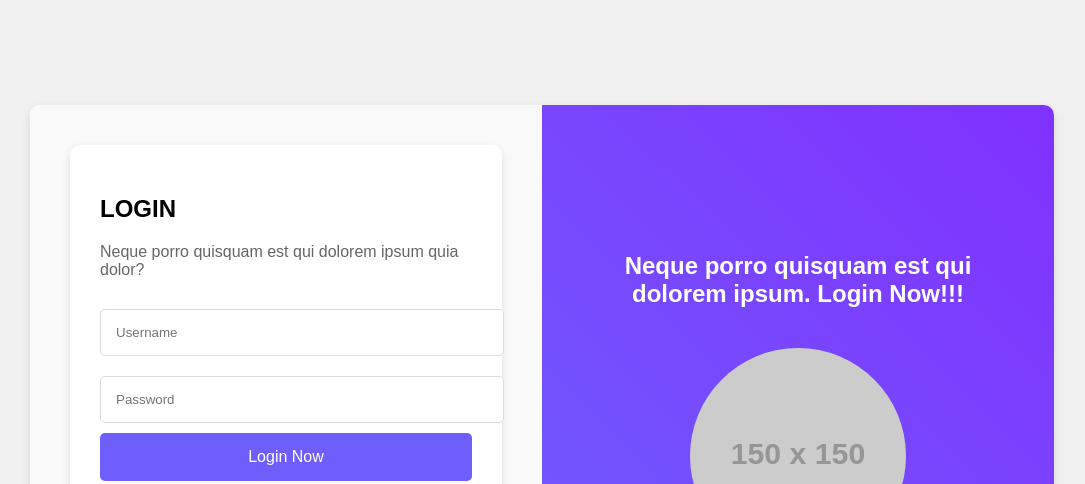
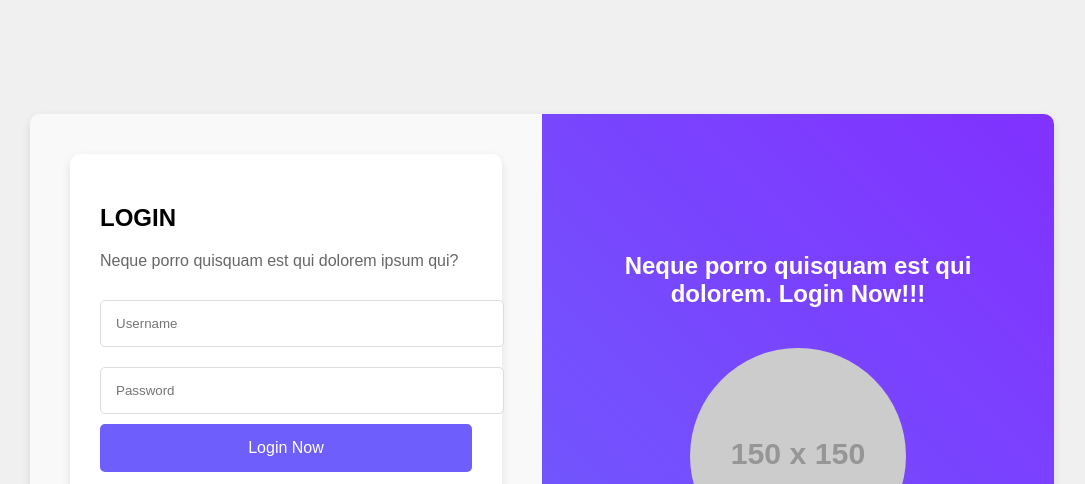
Before and after one commit to Az443/test1, a plain HTML site: page index.html in a window 1280 px wide. Shown: the top 484 px of the page, without its empty margins (98-1183 px from the left). Drawn offline with Linux system fonts and the light colour scheme; placeholder pictures from the web are drawn by us.

Commit message:
index.html

```diff
--- a/index.html
+++ b/index.html
@@ -11,7 +11,7 @@
         <div class="login-section">
             <div class="login-box">
                 <h2>LOGIN</h2>
-                <p>Neque porro quisquam est qui dolorem ipsum quia dolor?</p>
+                <p>Neque porro quisquam est qui dolorem ipsum qui?</p>
                 <input type="text" placeholder="Username">
                 <input type="password" placeholder="Password">
                 <button>Login Now</button>
@@ -24,7 +24,7 @@
         </div>
         <div class="promo-section">
             <div>
-                <h2>Neque porro quisquam est qui dolorem ipsum. Login Now!!!</h2>
+                <h2>Neque porro quisquam est qui dolorem. Login Now!!!</h2>
                 <img src="https://via.placeholder.com/150" alt="Promo Image">
             </div>
         </div>
```
